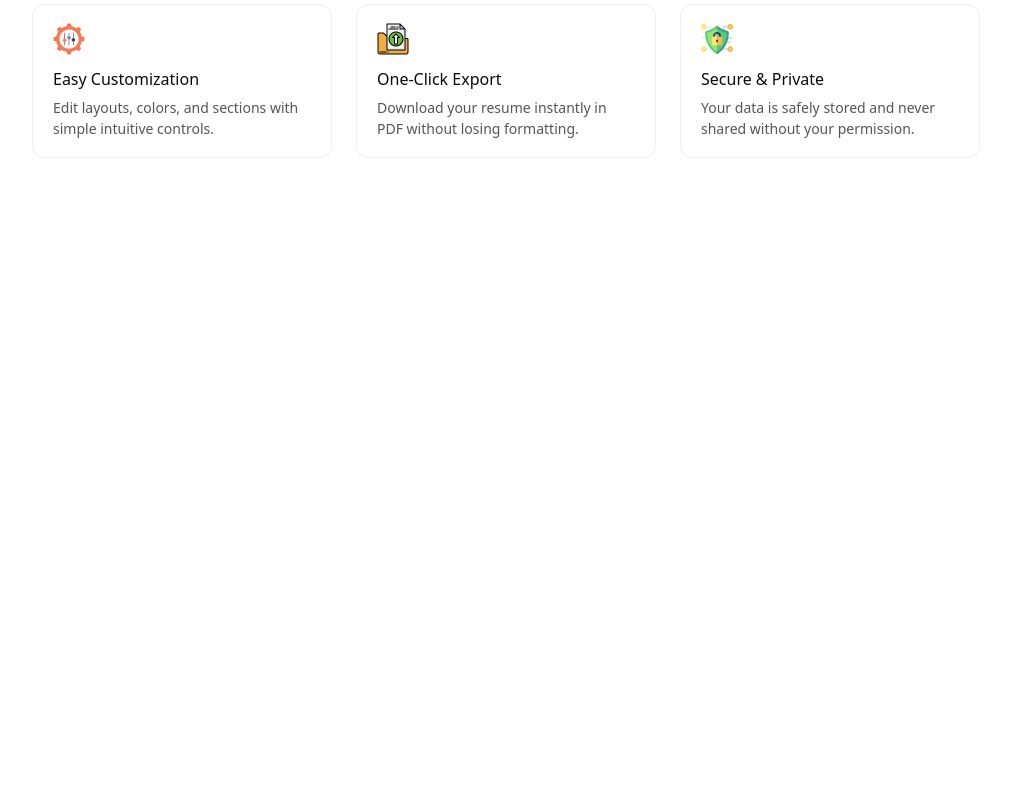
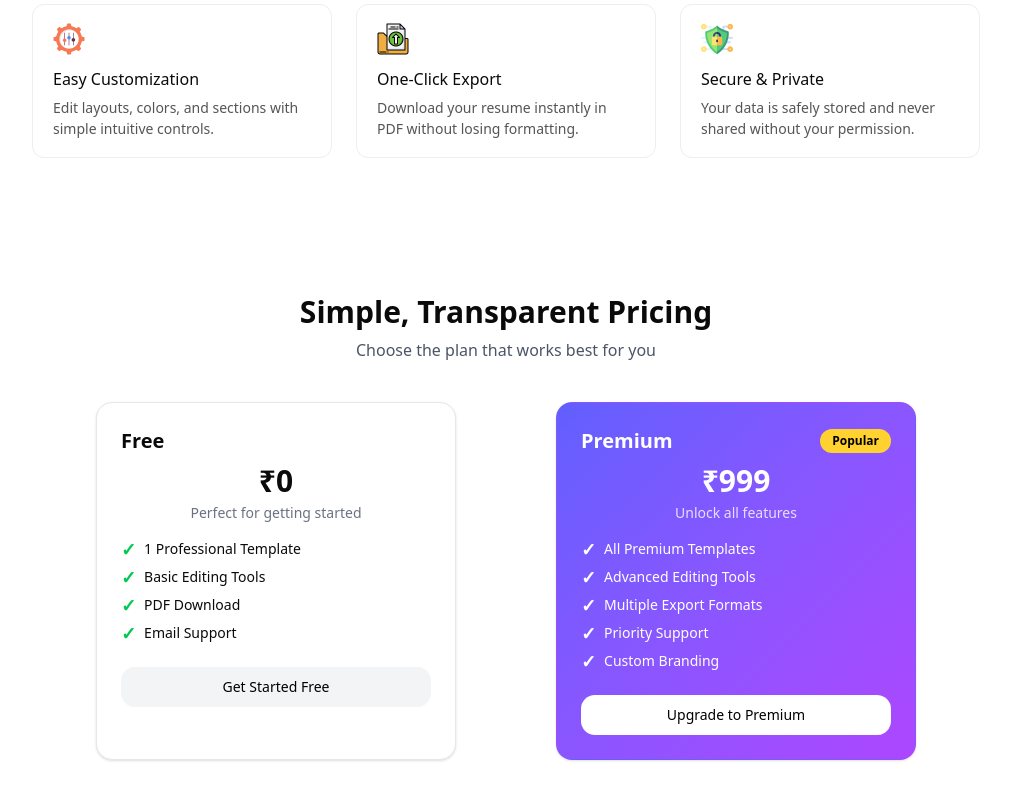
Before and after one commit to adimehtaa/resume-builder, a Vue app in the folder frontend/: page / in a window 1280 px wide. Shown: the part 1217-2017 px from the top of the page, without its empty margins (134-1145 px from the left). Before the commit the page ends 1447 px from the top, so only its background shows below. Built offline with nearby package versions, Linux system fonts and the light colour scheme; the HTML template or start-up script is replaced by a standard one.

Commit message:
add pricing section

```diff
--- a/frontend/src/App.vue
+++ b/frontend/src/App.vue
@@ -2,6 +2,7 @@
 import Navbar from './components/Navbar.vue';
 import Hero from './components/Hero.vue';
 import Features from './components/Features.vue';
+import Price from './components/Price.vue';
 
 </script>
 
@@ -9,6 +10,7 @@ import Features from './components/Features.vue';
   <Navbar logo_text="Resume Builder" button_text="Get Started Free" />
   <Hero />
   <Features />
+  <Price />
 
 </template>
 
--- /dev/null
+++ b/frontend/src/components/Price.vue
@@ -0,0 +1,55 @@
+<script setup lang="ts">
+import PriceCard from './PriceCard.vue'
+
+const priceData = [
+  {
+    name: "Free",
+    price: "₹0",
+    intro: "Perfect for getting started",
+    features: [
+      "1 Professional Template",
+      "Basic Editing Tools",
+      "PDF Download",
+      "Email Support"
+    ],
+    button: "Get Started Free",
+    highlight: false
+  },
+  {
+    name: "Premium",
+    price: "₹999",
+    intro: "Unlock all features",
+    features: [
+      "All Premium Templates",
+      "Advanced Editing Tools",
+      "Multiple Export Formats",
+      "Priority Support",
+      "Custom Branding"
+    ],
+    button: "Upgrade to Premium",
+    highlight: true
+  }
+]
+</script>
+
+<template>
+  <section class="flex flex-col items-center text-center px-6 py-16">
+
+    <h2 class="text-3xl font-extrabold">
+      Simple, Transparent Pricing
+    </h2>
+
+    <p class="text-gray-600 mt-2 mb-10">
+      Choose the plan that works best for you
+    </p>
+
+    <div class="grid grid-cols-1 md:grid-cols-2 gap-6 max-w-4xl w-full">
+      <PriceCard
+        v-for="(plan, i) in priceData"
+        :key="i"
+        v-bind="plan"
+      />
+    </div>
+
+  </section>
+</template>
--- /dev/null
+++ b/frontend/src/components/PriceCard.vue
@@ -0,0 +1,74 @@
+<script setup lang="ts">
+const props = defineProps<{
+  name: string
+  price: string
+  intro: string
+  features: string[]
+  button: string
+  highlight?: boolean
+}>()
+</script>
+
+<template>
+  <div
+    class="rounded-2xl border shadow-sm p-6 max-w-[360px] w-full mx-auto transition hover:-translate-y-1"
+    :class="highlight
+      ? 'bg-gradient-to-br from-indigo-500 to-purple-500 text-white border-transparent'
+      : 'bg-white border-gray-200'"
+  >
+
+    <!-- Header -->
+    <div class="flex justify-between items-center">
+      <h2 class="text-xl font-bold">
+        {{ name }}
+      </h2>
+
+      <span
+        v-if="highlight"
+        class="bg-amber-300 text-black text-xs font-semibold px-3 py-1 rounded-full"
+      >
+        Popular
+      </span>
+    </div>
+
+    <h3 class="text-3xl font-extrabold mt-2">
+      {{ price }}
+    </h3>
+
+    <p
+      class="mt-1 text-sm"
+      :class="highlight ? 'text-white/80' : 'text-gray-500'"
+    >
+      {{ intro }}
+    </p>
+
+    <!-- Features -->
+    <ul class="mt-4 space-y-2">
+      <li
+        v-for="(f, i) in features"
+        :key="i"
+        class="flex items-center gap-2"
+      >
+        <span
+          class="text-green-500 font-bold text-lg leading-none"
+          :class="highlight && 'text-white'"
+        >✓</span>
+
+        <span class="text-sm">
+          {{ f }}
+        </span>
+      </li>
+    </ul>
+
+    <!-- Button -->
+    <button
+      class="w-full mt-6 font-medium py-2.5 rounded-xl transition text-sm"
+      :class="highlight
+        ? 'bg-white text-black hover:bg-gray-100'
+        : 'bg-gray-100 hover:bg-gray-200 text-black'"
+    >
+      {{ button }}
+    </button>
+
+  </div>
+</template>
```
